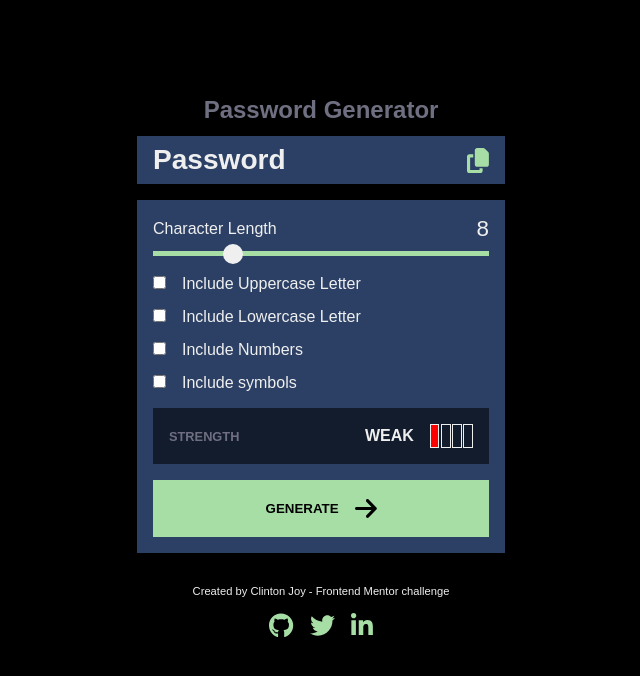
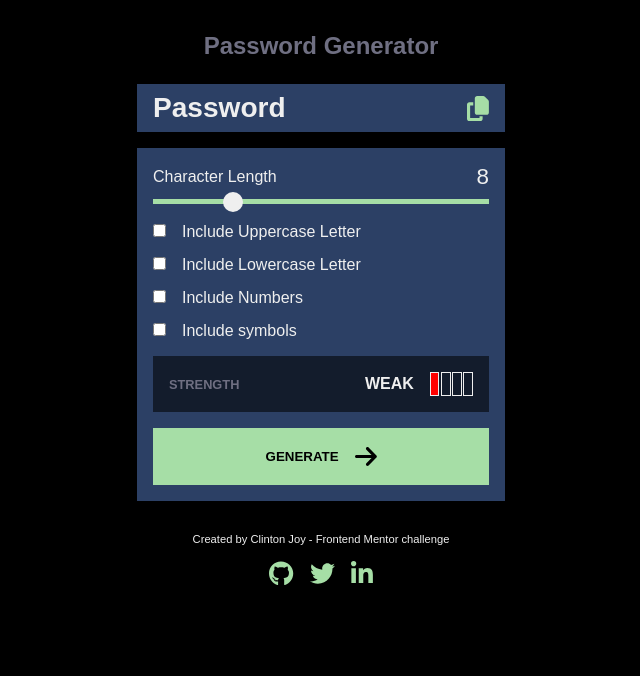
Before and after one commit to Cejay101/my-first-react-app, a React (Create React App) app: page / in a window 1280 px wide. Shown: the top 676 px of the page, without its empty margins (319-959 px from the left). Built offline with nearby package versions, Linux system fonts and the light colour scheme.

Commit message:
header adjust

```diff
--- a/src/App.css
+++ b/src/App.css
@@ -30,12 +30,12 @@ body {
 
 .password-generator {
   width: 23rem;
-  margin: 6rem auto;
+  margin: 2rem auto;
 }
 .header {
   text-align: center;
   color: var(--text-color2);
-  margin: 0.75rem;
+  margin: 1.5rem;
 }
 .copy-password {
   display: flex;
```
